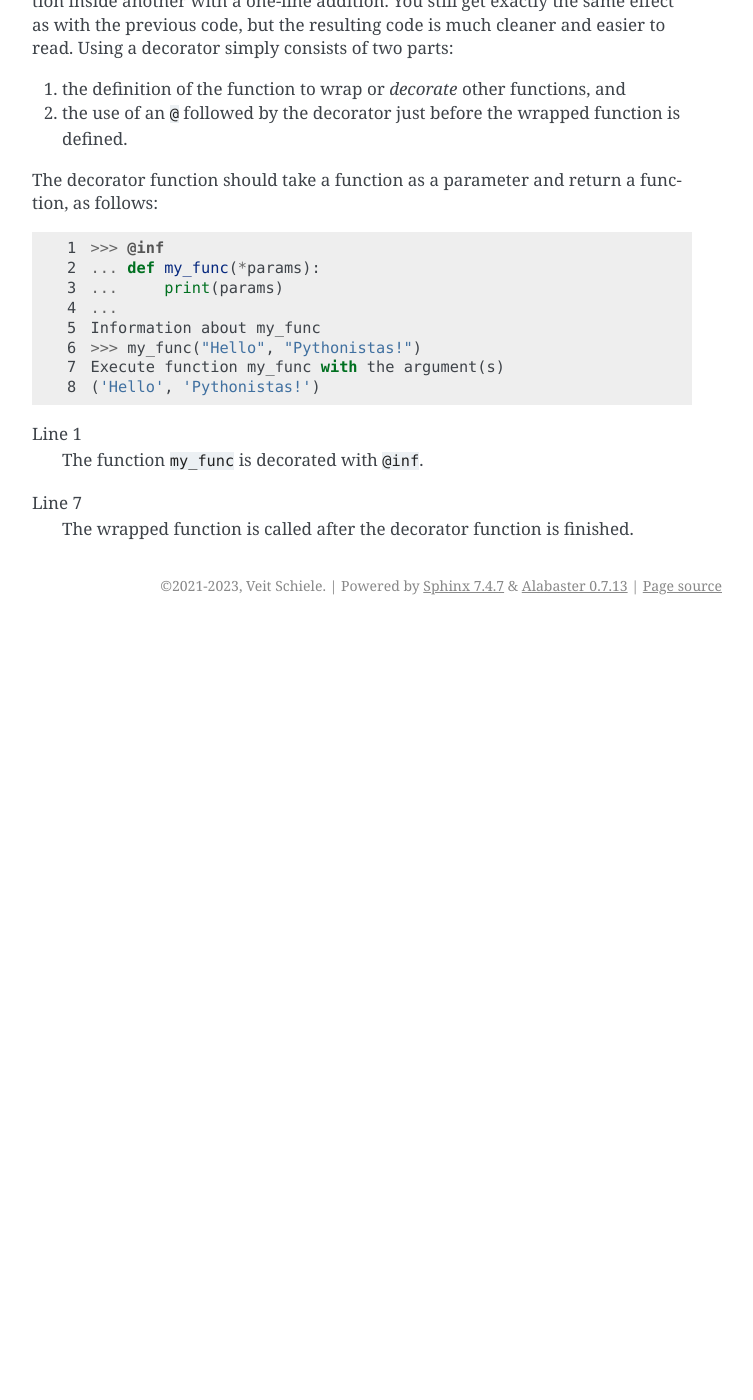
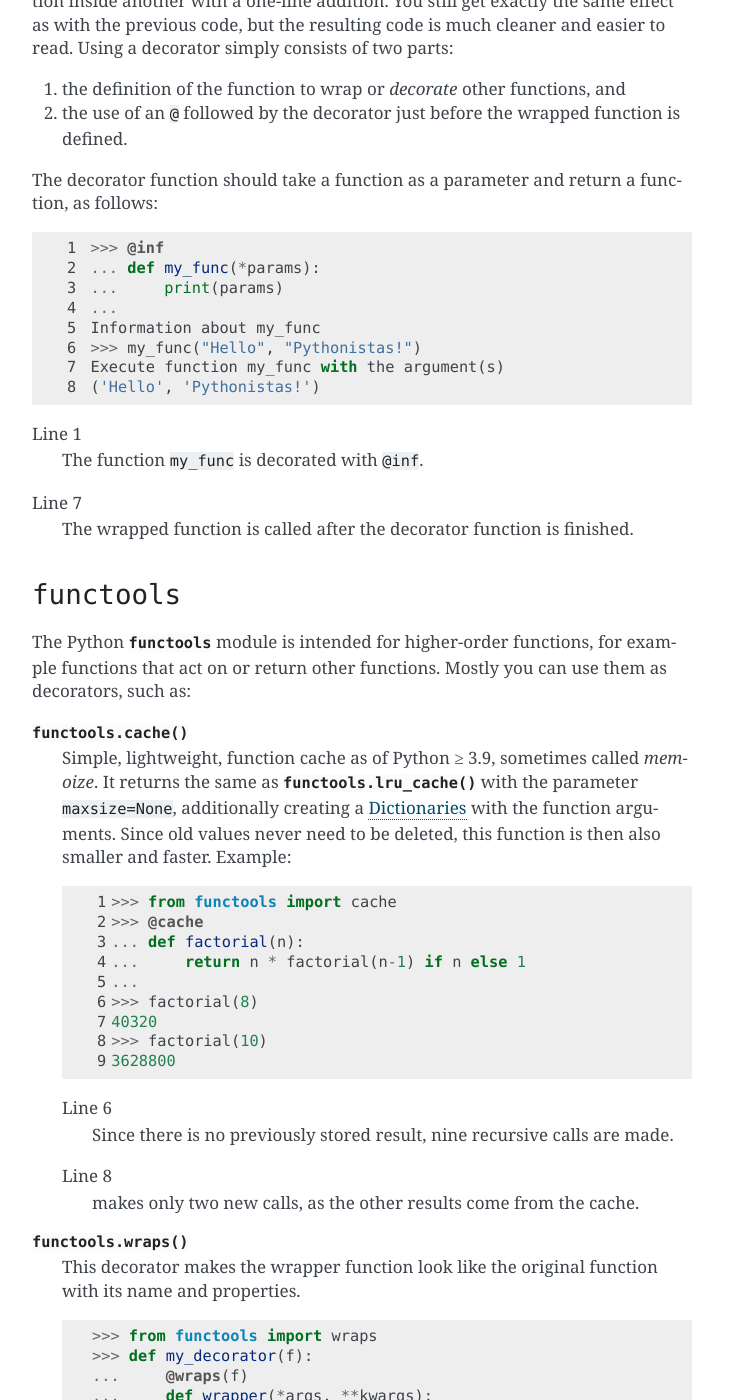
Before and after one commit to veit/python-basics-tutorial, a Sphinx documentation site: the page built from docs/functions/decorators.rst, in a window 1280 px wide and 1400 px high, scrolled down 741 px. Shown: the whole window, without its empty margins (388-1141 px from the left). Built offline with Sphinx 7.4.7, drawn with Linux system fonts in a browser that asks for light colours; pages that are not in the unit, such as notebooks, are missing from menus; before the commit the page ends 1366 px from its top, so only the background shows below that; some of the changed text lies outside the part shown.

Commit message:
:memo: Add functool decorators

```diff
--- a/docs/functions/decorators.rst
+++ b/docs/functions/decorators.rst
@@ -60,3 +60,71 @@ Line 1
     The function ``my_func`` is decorated with ``@inf``.
 Line 7
     The wrapped function is called after the decorator function is finished.
+
+``functools``
+-------------
+
+The Python :mod:`functools` module is intended for higher-order functions, for
+example functions that act on or return other functions. Mostly you can use them
+as decorators, such as:
+
+:func:`functools.cache`
+    Simple, lightweight, function cache as of Python ≥ 3.9, sometimes called
+    *memoize*. It returns the same as :func:`functools.lru_cache` with the
+    parameter ``maxsize=None``, additionally creating a :doc:`/types/dicts` with
+    the function arguments. Since old values never need to be deleted, this
+    function is then also smaller and faster. Example:
+
+    .. code-block:: Python
+        :linenos:
+
+        >>> from functools import cache
+        >>> @cache
+        ... def factorial(n):
+        ...     return n * factorial(n-1) if n else 1
+        ...
+        >>> factorial(8)
+        40320
+        >>> factorial(10)
+        3628800
+
+    Line 6
+        Since there is no previously stored result, nine recursive calls are
+        made.
+    Line 8
+        makes only two new calls, as the other results come from the cache.
+
+:func:`functools.wraps`
+    This decorator makes the wrapper function look like the original function
+    with its name and properties.
+
+    .. code-block:: Python
+
+        >>> from functools import wraps
+        >>> def my_decorator(f):
+        ...     @wraps(f)
+        ...     def wrapper(*args, **kwargs):
+        ...         """Wrapper docstring"""
+        ...         print('Call decorated function')
+        ...         return f(*args, **kwargs)
+        ...     return wrapper
+        ...
+        >>> @my_decorator
+        ... def example():
+        ...     """Example docstring"""
+        ...     print('Call example function')
+        ...
+        >>> example.__name__
+        'example'
+        >>> example.__doc__
+        'Example docstring'
+
+    Without ``@wraps`` decorator, the name and docstring of the wrapper method
+    would have been returned instead:
+
+    .. code-block:: Python
+
+        >>> example.__name__
+        'wrapper'
+        >>> example.__doc__
+        'Wrapper docstring'
```
